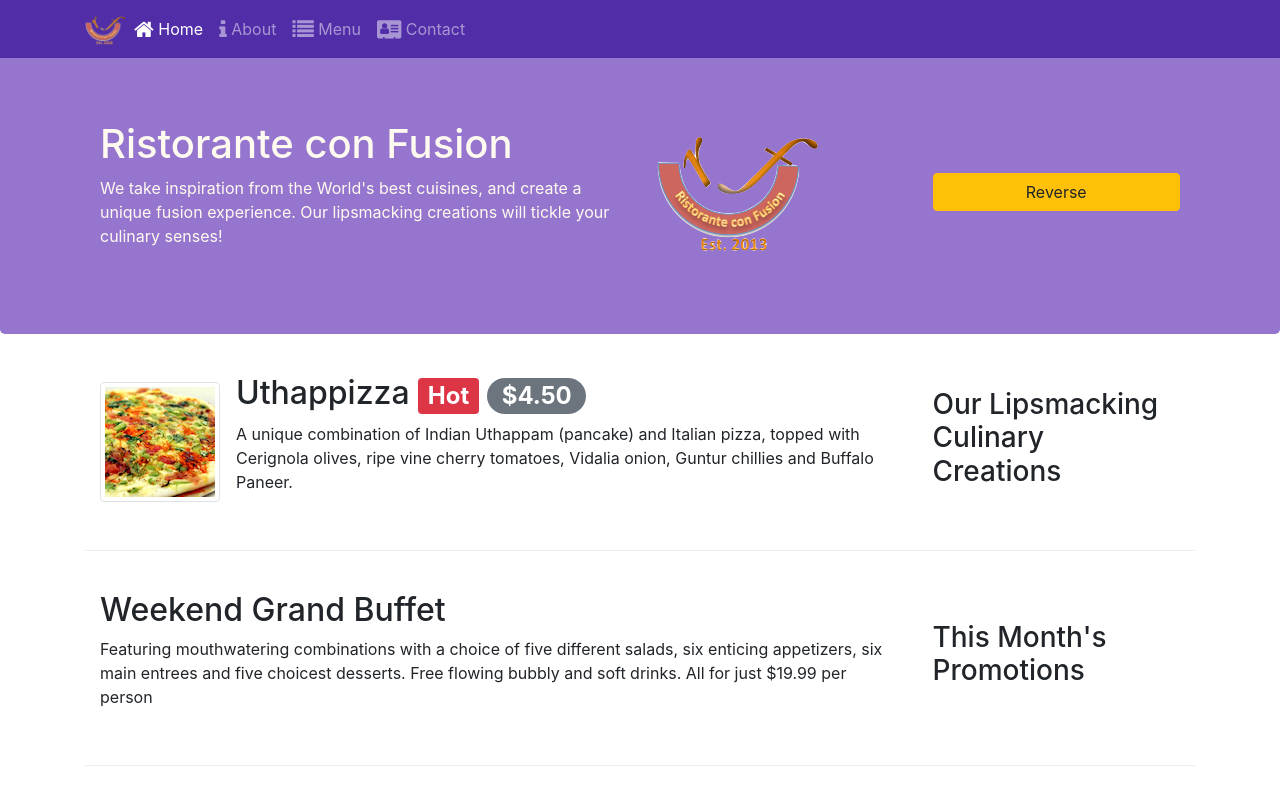
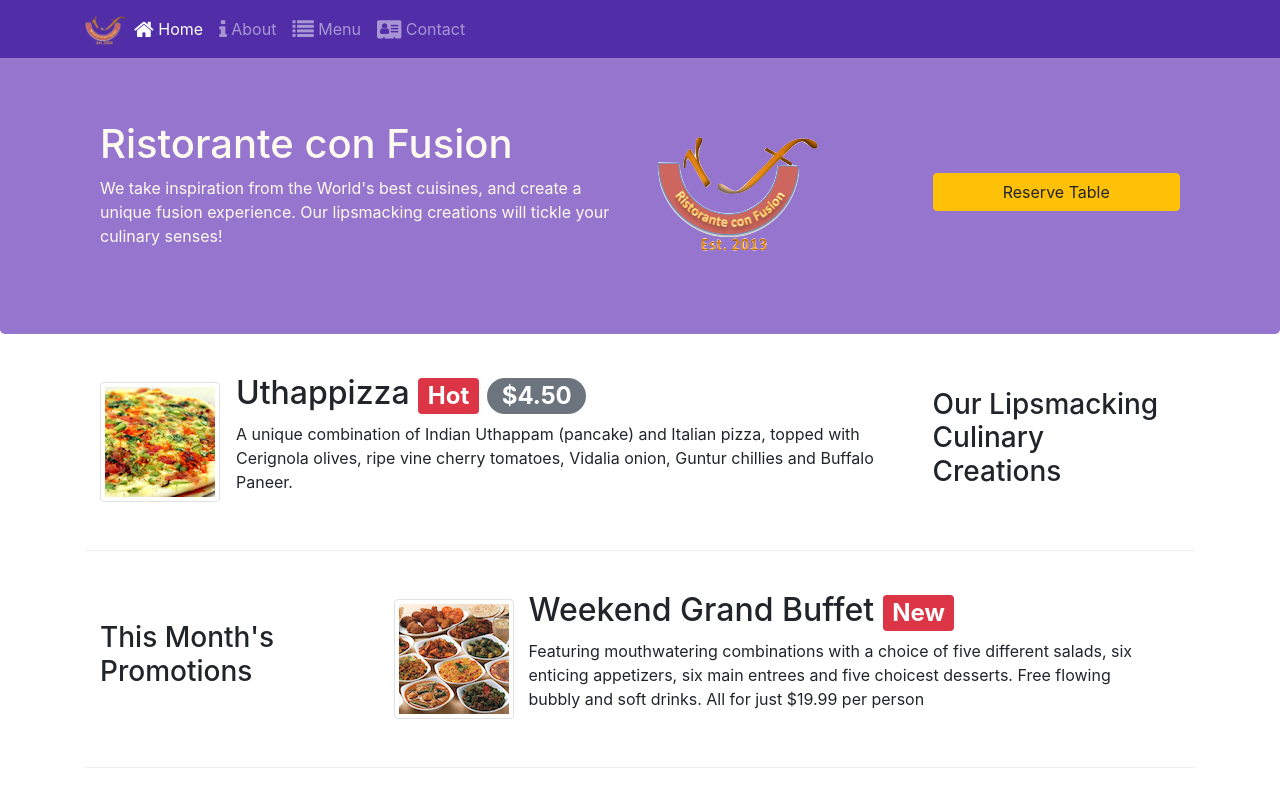
Before and after one commit to Ahmed-Radi/Ristorante-Con-Fusion, a website: page index.html in a window 1280 px wide. Shown: the top 800 px of the page. Drawn offline with nearby package versions, Linux system fonts and the light colour scheme.

Commit message:
Assignment 2 : Task2

```diff
--- a/index.html
+++ b/index.html
@@ -39,7 +39,7 @@
                 </div>
                 <div class="col-12 col-sm align-self-center">
                     <button class="btn btn-warning col-12">
-                        Reverse
+                        Reserve Table
                     </button>
                 </div>
             </div>
@@ -64,20 +64,27 @@
 
 
         <div class="row row-content align-items-center">
-            <div class=" col-12 col-md-3  order-sm-last col-sm-4">
+            <div class=" col-12 col-md-3 order-sm-first col-sm-4">
                 <h3>This Month's Promotions</h3>
             </div>
-            <div class=" col col-md  order-sm-first col-sm">
-                <h2>Weekend Grand Buffet</h2>
-                <p>Featuring mouthwatering combinations with a choice of five different salads, six enticing appetizers, six main entrees and five choicest desserts. Free flowing bubbly and soft drinks. All for just $19.99 per person </p>
+            <div class="col col-md order-sm-last col-sm">
+                <div class="media">
+                    <img class=" d-flex img-thumbnail align-self-center ml-3" src="./img/buffet.png" alt="">
+                    <div class="media-body">
+                        <div class="col col-md order-sm col-sm">
+                            <h2>Weekend Grand Buffet <span class="badge badge-danger">New</span></h2>
+                            <p class="d-none d-sm-block">Featuring mouthwatering combinations with a choice of five different salads, six enticing appetizers, six main entrees and five choicest desserts. Free flowing bubbly and soft drinks. All for just $19.99 per person </p>
+                        </div>
+                    </div>
+                </div>
             </div>
         </div>
 
         <div class="row row-content align-items-center">
-            <div class=" col-12 col-md-3  order-sm-last col-sm-4">
+            <div class=" col-12 col-md-3 order-sm-last col-sm-4">
                 <h3>Meet our Culinary Specialists</h3>
             </div>
-            <div class=" col col-md order-sm-first col-sm">
+            <div class="col col-md order-sm-first col-sm">
                 <div class="media">
                     <img class="d-flex mr-3 img-thumbnail align-self-center" src="./img/Ahmed.jpg" alt="Ahmed Radi" height="220px" width="100px">
                     <div class="media-body">
```
